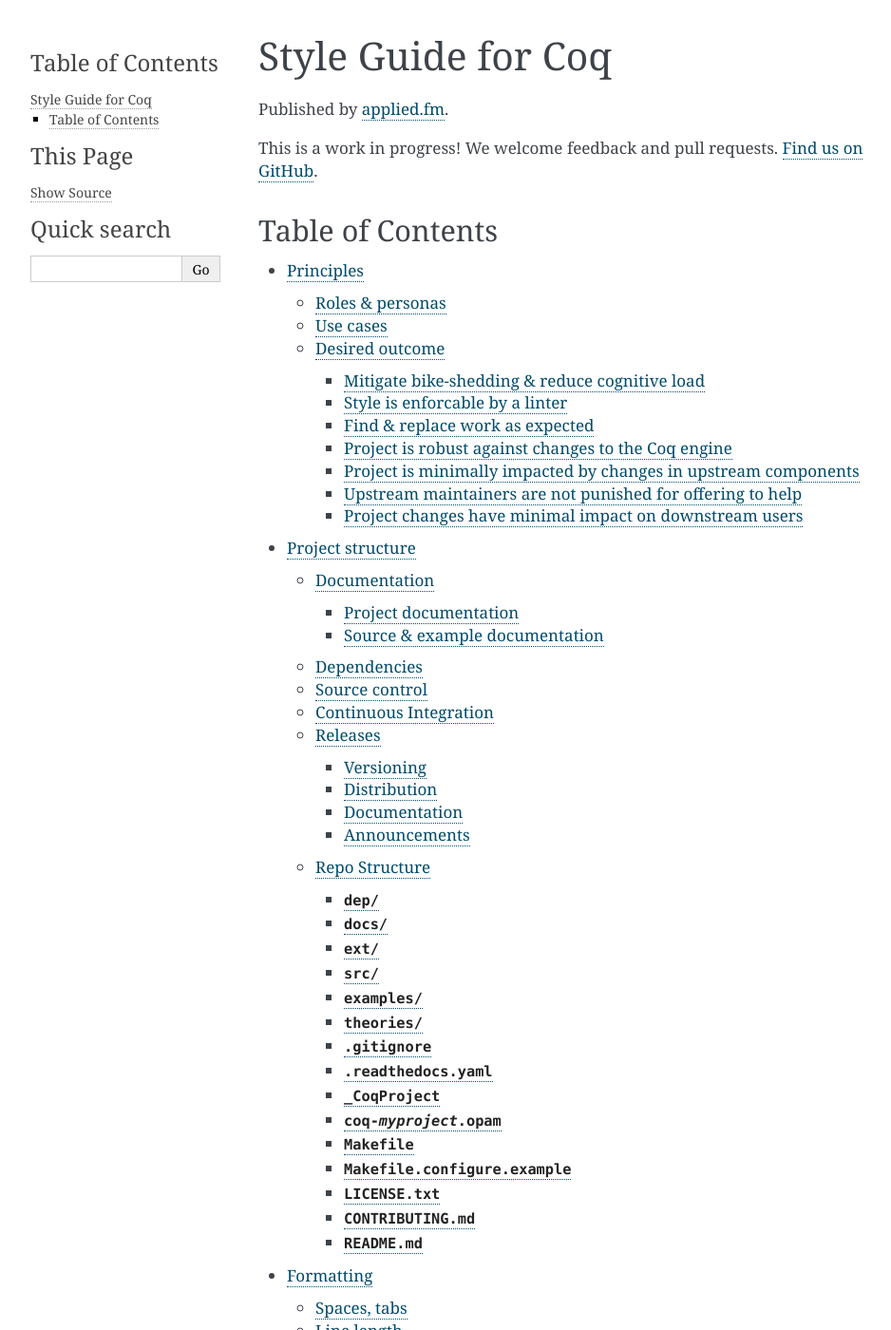
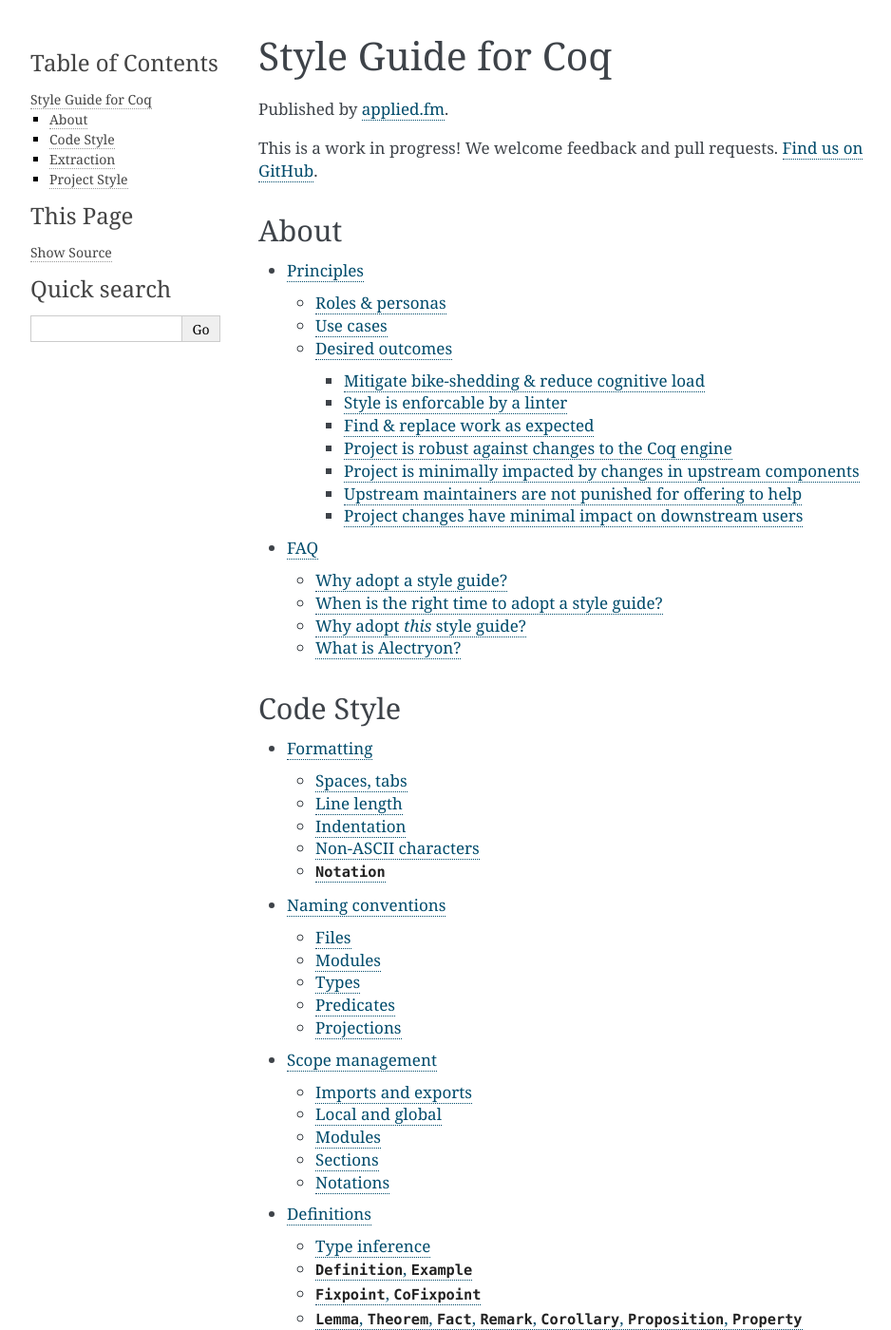
Before and after one commit to appliedfm/vstyle, a Sphinx documentation site: the page built from docs/source/index.rst, in a window 1280 px wide and 1400 px high. Shown: the whole window at 95% size, without its empty margins (148-1086 px from the left). Built offline with Sphinx 7.4.7, drawn with Linux system fonts in a browser that asks for light colours; some of the changed text lies outside the part shown.

Commit message:
Restructure ToC

```diff
--- a/docs/source/alectryon_examples.rst
+++ b/docs/source/alectryon_examples.rst
@@ -1,10 +1,27 @@
-Alectryon examples
-==================
+FAQ
+===
 
-This page is for testing and should be removed prior to release.
 
-Basic example
--------------
+Why adopt a style guide?
+------------------------
+
+TODO
+
+
+When is the right time to adopt a style guide?
+----------------------------------------------
+
+TODO
+
+
+Why adopt *this* style guide?
+-----------------------------
+
+TODO
+
+
+What is Alectryon?
+------------------
 
 .. coq::
 
--- a/docs/source/index.rst
+++ b/docs/source/index.rst
@@ -6,21 +6,45 @@ Published by `applied.fm <https://applied.fm>`_.
 This is a work in progress! We welcome feedback and pull requests. `Find us on GitHub <https://github.com/appliedfm/vstyle>`_.
 
 
-Table of Contents
------------------
+About
+-----
 
 .. toctree::
    :maxdepth: 3
 
    principles
-   project_structure
+   alectryon_examples
+
+
+Code Style
+----------
+
+.. toctree::
+   :maxdepth: 3
+
    formatting
    naming_conventions
    scope_management
    definitions
    types
    ltac
+
+
+Extraction
+----------
+
+.. toctree::
+   :maxdepth: 3
+
    extraction_ocaml
    extraction_haskell
    extraction_c
-   alectryon_examples
+
+
+Project Style
+-------------
+
+.. toctree::
+   :maxdepth: 3
+
+   project_structure
--- a/docs/source/ltac.rst
+++ b/docs/source/ltac.rst
@@ -32,6 +32,12 @@ TODO
 
 Defining custom tactics
 -----------------------
+
+TODO
+
+
+``Tactic Notation``
+-------------------
 
 TODO
 
--- a/docs/source/principles.rst
+++ b/docs/source/principles.rst
@@ -71,8 +71,8 @@ Project style impacts several frequent use cases.
    * Upstream maintainer
 
 
-Desired outcome
----------------
+Desired outcomes
+----------------
 
 This style guide seeks to drive the following outcomes:
 
--- a/docs/source/project_structure.rst
+++ b/docs/source/project_structure.rst
@@ -183,6 +183,7 @@ The directory contains subdirectories whose names end in ``Ext``, as in :file:`e
 
 Contains non-Coq source code, such as OCaml, C, JavaScript, Haskell, etc.
 
+* If the project extracts Coq to OCaml, Haskell, C, or any other non-Coq language, and if the extracted results are committed to the repository, then they must be stored within this directory.
 * This directory might contain its own separate build system, documentation, etc, subject to the project's needs and appropriate separation of concerns.
 
 *Rationale:*
@@ -243,14 +244,13 @@ Applies only when the project documentation is hosted by `readthedocs.org <https
 
 This file:
 
-* Must bring ``dep``, ``ext``, ``theories``, and ``examples`` into the search path.
+* Must bring the contents of ``dep``, ``ext``, and ``theories`` into the search path.
 * Must enumerate the files in ``ext`` and ``theories``.
-   * It should also enumerate the files in ``examples`` unless there is a compelling reason not to.
 * Must not refer to any paths outside the project's directory tree.
 
-Some projects come in many different "variants" (such as compcert, which has a different variant for each target architecture). In this case:
+Some projects have several "variants" (such as compcert, which has a different variant for each target architecture). In this case:
 
-* There must be a "default" variant, represented by a default :file:`_CoqProject` file that satisfies the requirements above.
+* There must be a "default" variant and a corresponding default :file:`_CoqProject` file satisfying the requirements above.
 * The "non-default" variants each get their own file named :file:`_CoqProject-{variant}`.
 * Whenever possible, :file:`_CoqProject-{variant}` must comply with the same requirements above.
    * If :file:`_CoqProject-{variant}` must refer to paths outside the project's tree, then the following steps are recommended:
@@ -275,7 +275,7 @@ Some projects come in many different "variants" (such as compcert, which has a d
 * It should also provide build & install operations.
 * If it provides an install operation, the uninstall operation must be tested and working.
 
-For various reasons, some projects may require more than one :command:`opam` file. In this case:
+If the project has several variants:
 
 * There must be a "default" :file:`coq-{myproject}.opam` file that satisfies the requirements above.
 * The other files must be named :file:`coq-{myproject}-{variant}.opam`.
@@ -306,6 +306,7 @@ Responsible for building the project.
       * Build all of the dependencies in :file:`dep/`.
       * Build the rest of the project.
    * The following command must work in a newly-created :command:`opam` switch with no additional setups: :samp:`opam install --deps-only ./coq-{myproject}.opam && make`
+   * If the project has multiple variants, the following command must work in a newly-created :command:`opam` switch with no additional setups: :samp:`opam install --deps-only ./coq-{myproject}-{variant}.opam && make {myproject}-{variant}`
 
 *Rationale:*
 
```
Also changed, not shown: other parts of docs/source/project_structure.rst (+1 -1 lines), docs/source/types.rst (+45 -33 lines).
